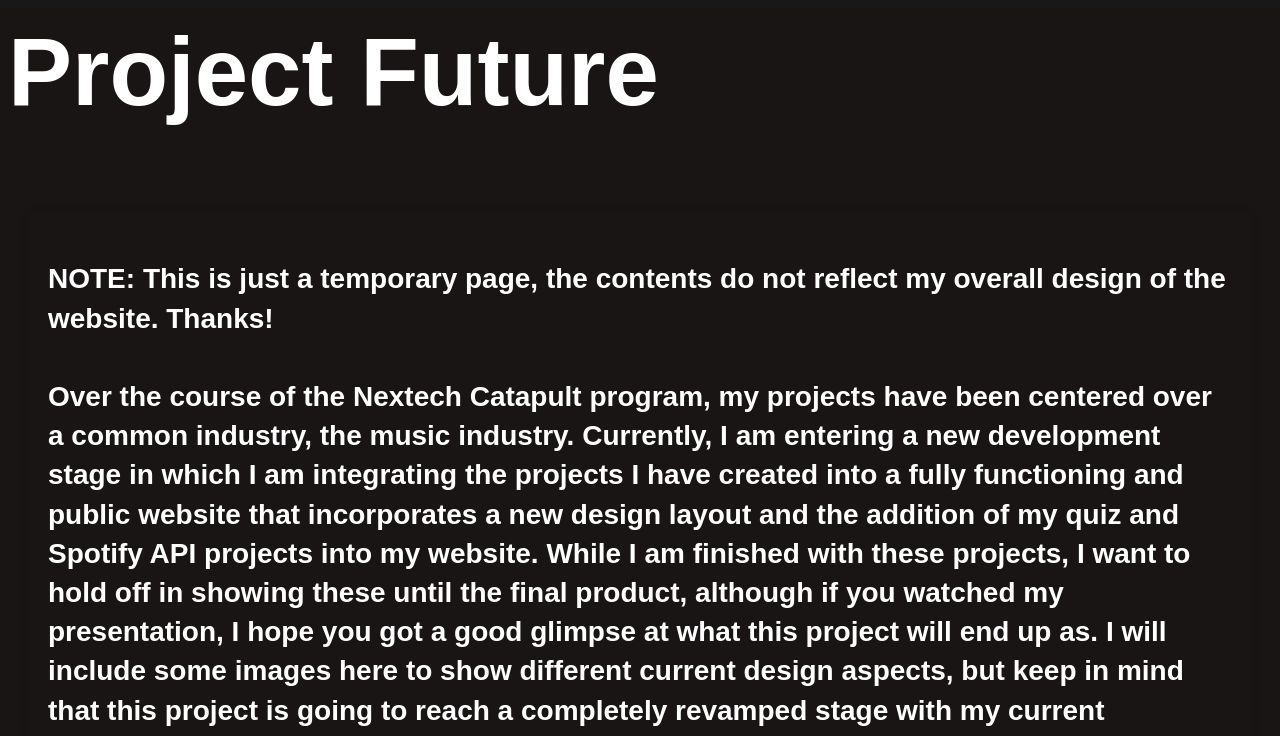
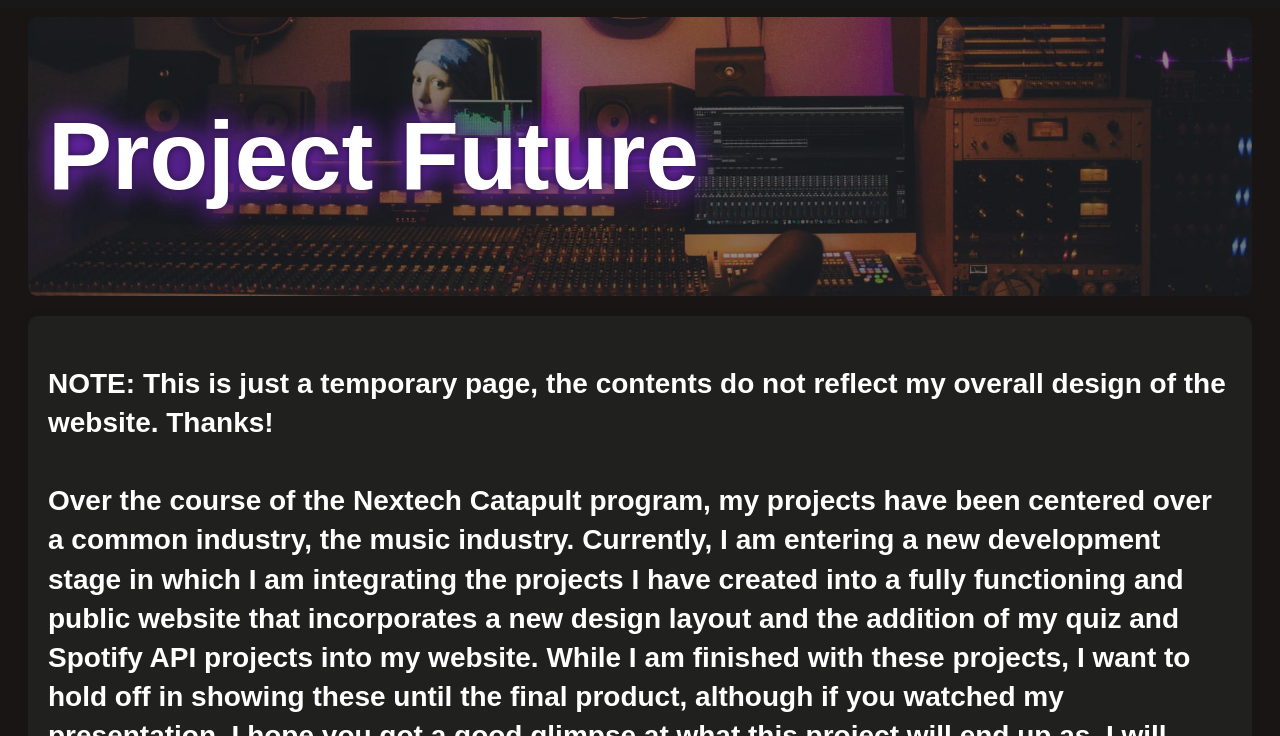
Before and after one commit to 3nboyd/NoahBoyd-Portfolio, a plain HTML site: page progress.html in a window 1280 px wide. Shown: the part 64-800 px from the top of the page. Drawn offline with nearby package versions, Linux system fonts and the light colour scheme.

Commit message:
added styling to progress page

```diff
--- a/css/progress.css
+++ b/css/progress.css
@@ -26,9 +26,37 @@
     text-decoration-thickness:1px;
     color: #fff;
 }
+header {
+    display: flex;
+    align-items: center;
+    background-image: url('headerimages/bannerprogress.jpg');
+    background-size: cover;
+    background-position: center;
+    padding: 20px;
+    text-align: left;
+    border-radius: 10px;
+    margin: 20px;
+    margin-bottom: 0px;
+    position: relative;
+  }
+
+  header::before {
+    content: "";
+    position: absolute;
+    top: 0;
+    left: 0;
+    width: 100%;
+    height: 100%;
+    background-color: #191515;
+    opacity: 0.5;
+    border-radius: 10px;
+  }
+h1 {
+    text-shadow: 0 0 10px #221233, 0 0 20px #7a28cb, 0 0 30px #7a28cb;
+}
 
   .progress {
-    background-color: var(--primary-color);
+    background-color: #20211F;
     padding: 20px;
     border-radius: 10px;
     box-shadow: 0 0 10px rgba(0, 0, 0, 0.1);
```
Also changed, not shown: css/headerimages/bannerprogress.jpg (added).
